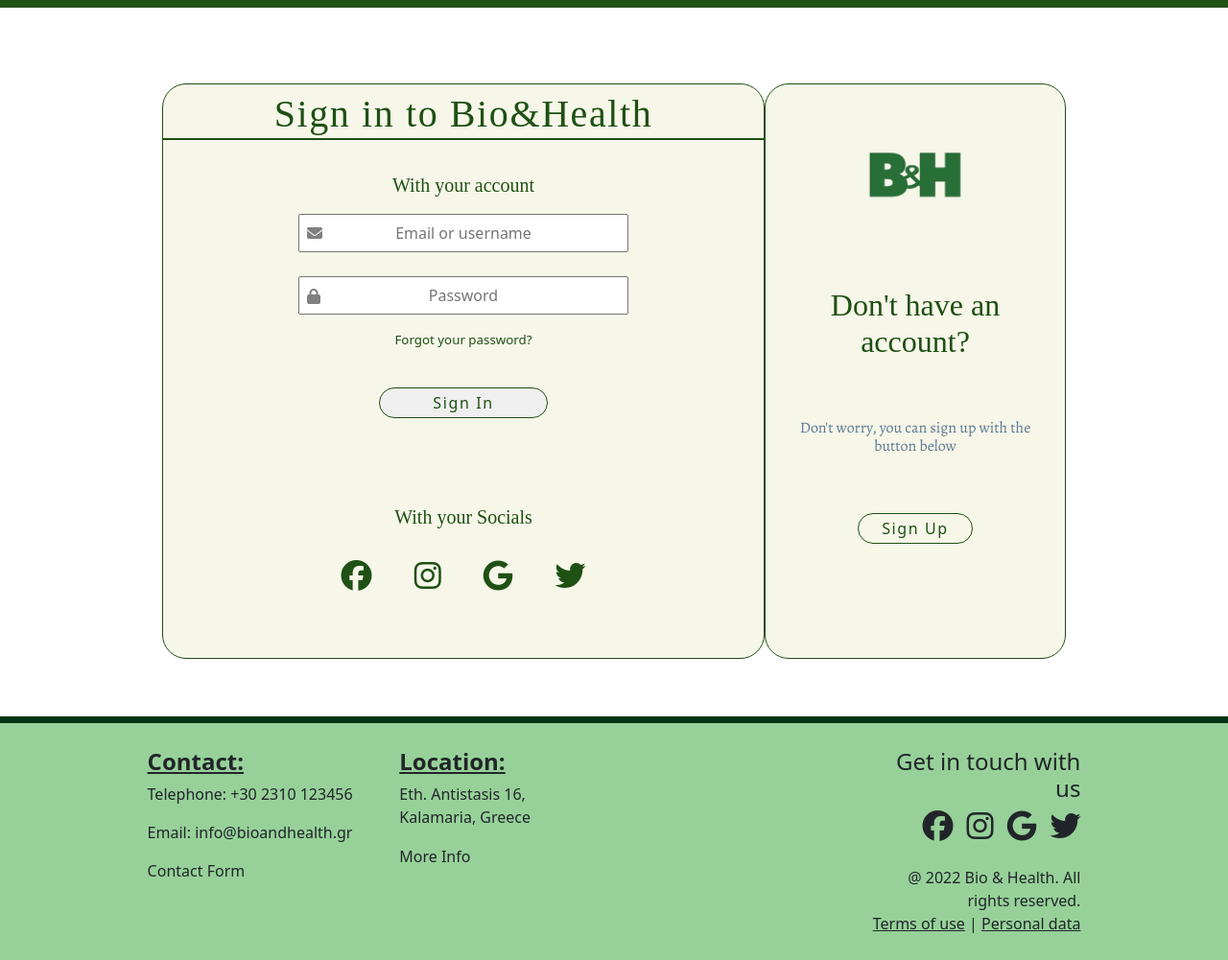
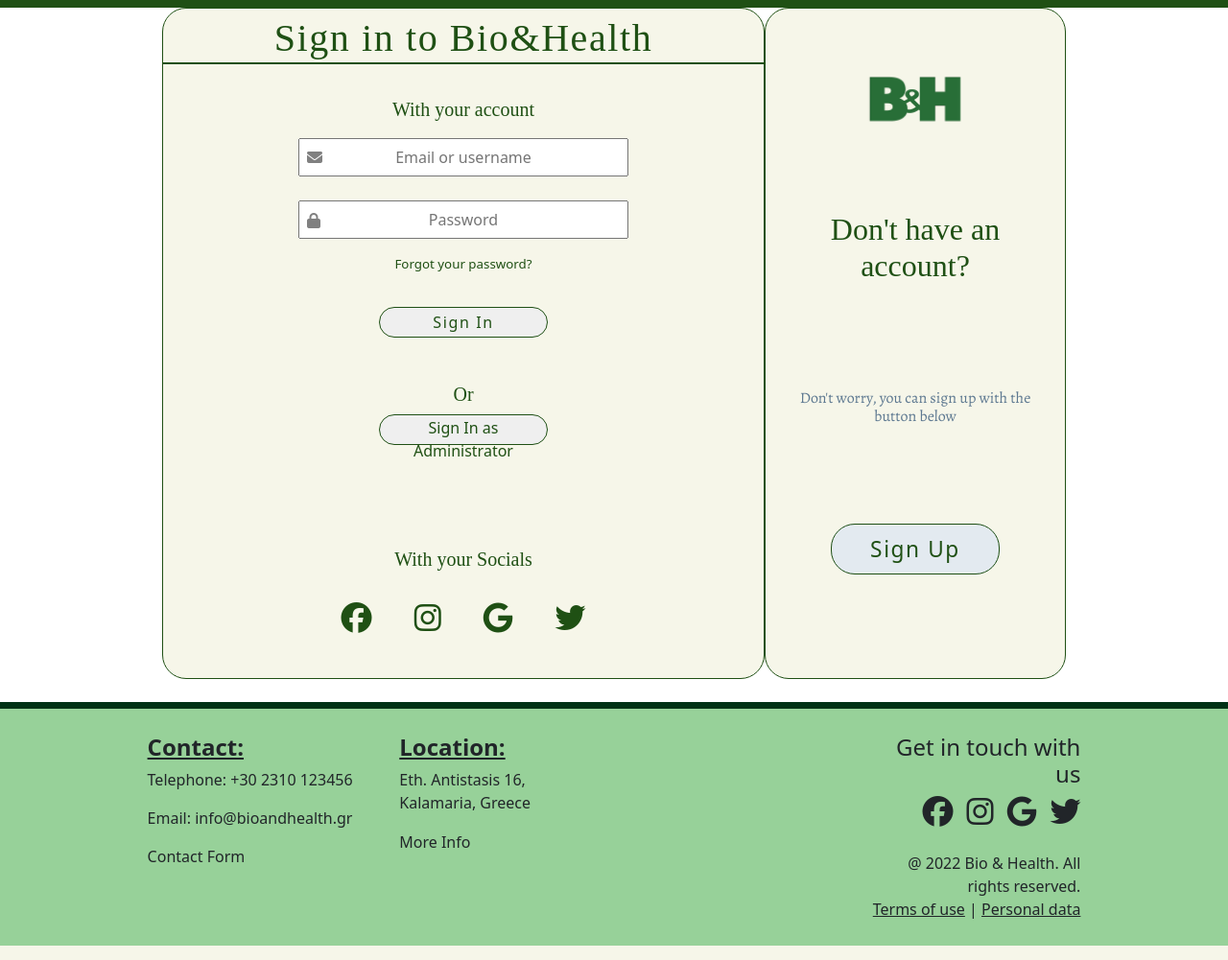
Before and after one commit to AndreasNbt/Bio-Health, a PHP site: page /SignIn.html in a window 1280 px wide. Shown: the part 122-1123 px from the top of the page at 96% size. Run offline with PHP 8.4, Linux system fonts and the light colour scheme; some libraries are stand-ins or nearby versions; some web fonts are replaced.

Commit message:
Centered containers vertically

```diff
--- a/CSS/Sign Up-In.css
+++ b/CSS/Sign Up-In.css
@@ -59,27 +59,35 @@
 
 /* Sign up - Sign in */
 
-.container-fluid {
-    margin-top: 30px;
-    margin-bottom: 60px;
+.main-section {
+    flex: 1;
+    display: flex;
 }
+
+.main-container {
+    flex: 1;
+    display: flex;
+    align-items: center;
+    justify-content: center;
+}
+
 
 .big-container {
     background-color: #f6f6e9;
     border-radius: 25px;
     min-width: 300px;
-    min-height: 600px;
+    min-height: 700px;
     max-width: 1100px;
-    margin-top: 25px;
 }
 
 .small-container {
     background-color: #f6f6e9;
     border-radius: 25px;
+    display: flex;
+    flex-direction: column;
     min-width: 175px;
-    min-height: 600px;
+    min-height: 700px;
     max-width: 350px;
-    margin-top: 25px;
 }
 
 
@@ -87,17 +95,24 @@
     margin: 4rem 0;
 }
 
-#signup {
-    margin-bottom: 80px;
-    margin-top: 5px;
+#sign-up-admin {
+    margin-bottom: 3rem;
 }
 
 .sign-btn {
     text-decoration: none;
     height: 2rem;
     width: 28%;
-    margin-top: 1rem;
+    margin-bottom: 2rem;
     border-radius: 25px;
+}
+
+.sign-btn2 {
+    background-color: #e3eaf0;
+    text-decoration: none;
+    font-size: 17pt;
+    border-radius: 25px;
+    padding: 10px 40px;
 }
 
 .social {
@@ -113,7 +128,7 @@
     margin: 0.8rem;
 }
 
-.sign-btn:hover, .forgot-password:hover {
+.sign-btn:hover, .sign-btn2:hover, .forgot-password:hover {
     text-decoration: none;
     color: #1f5014;
 }
--- a/CSS/new_product.css
+++ b/CSS/new_product.css
@@ -10,9 +10,9 @@
 .category-container {
     background-color: #f6f6e9;
     min-width: 175px;
-    min-height: 600px;
+    min-height: 750px;
     max-width: 350px;
-    margin-right: 100px;
+    margin-right: 200px;
     border-radius: 25px;
     margin-top: 25px;
 }
--- a/SignIn.html
+++ b/SignIn.html
@@ -75,9 +75,9 @@
     </section>
 
     <hr class="big-hr m-0">
-    <br>
-    <section id="main-section">
-        <form action="" id="sign-up-form">
+
+    <section class="main-section">
+        <form action="" class="main-container">
             <div class="container-fluid d-flex flex-row justify-content-center text-center" >
                 <div class="solid-border col-6 big-container">
 
@@ -100,8 +100,11 @@
                         <a href="#" class="forgot-password text-decoration-none dark-green">Forgot your password?</a>
                     </div>
                     <br>
-                    <button id="signup" class="sign-btn solid-border dark-green extra-spacing" type="submit">Sign In</button>
+                    <button class="sign-btn solid-border dark-green extra-spacing" type="submit">Sign In</button>
+                    <h5 class="dark-green header-text m-1 py-2">Or</h5>
+                    <button id="sign-up-admin" class="sign-btn solid-border dark-green" type="submit">Sign In as Administrator</button>
 
+                    <br><br><br>
                     <h5 class="dark-green header-text py-2">With your Socials</h5>
 
                     <div class="social-icons mx-0 my-1">
@@ -113,18 +116,20 @@
 
                 </div>
                 <div class="solid-border col-3 small-container p-3">
-
                     <div class="logo mt-3">
                         <a href="#"><img src="bioandhealthlogo.png" width="128" height="128" alt="Logo"></a>
                     </div>
                     <h2 class="dark-green header-text my-5">Don't have an account?</h2>
                     <h6 class="fill-text mx-0">Don't worry, you can sign up with the button below</h6>
-                    <a href="SignUp.html" class="sign-btn solid-border dark-green extra-spacing my-5 px-4 py-1" >Sign Up</a>
+                    <div class="mt-5">
+                        <a href="SignUp.html" class="sign-btn2 dark-green extra-spacing solid-border" >Sign Up</a>
+                    </div>
                 </div>
             </div>
         </form>
 
     </section>
+    <br>
 
     <section id="footer" class="mt-auto">
         <div class="row" style="--bs-gutter-x: 0">
--- a/edit_product.html
+++ b/edit_product.html
@@ -78,8 +78,8 @@
     <hr class="big-hr m-0">
     <br>
 
-    <section id="main-section">
-        <div class="d-flex flex-row justify-content-center text-center ">
+    <section class="main-section">
+        <div class="main-container text-center ">
             <div class="solid-border col-8 mb-5 big-container">
 
                 <div class="d-flex justify-content-center py-1">
--- a/new_product.html
+++ b/new_product.html
@@ -78,8 +78,8 @@
     <hr class="big-hr m-0">
     <br>
 
-    <section id="main-section">
-        <div class="d-flex flex-row justify-content-center text-center main">
+    <section class="main-section">
+        <div class="main-container text-center main">
                 <div class="solid-border col-2 d-flex flex-column mb-5 category-container">
 
                     <div class="text-center py-1 align-items-center header">
```
Also changed, not shown: AccountInfo.html (+4 -6 lines), SignUp.html (+11 -7 lines).
